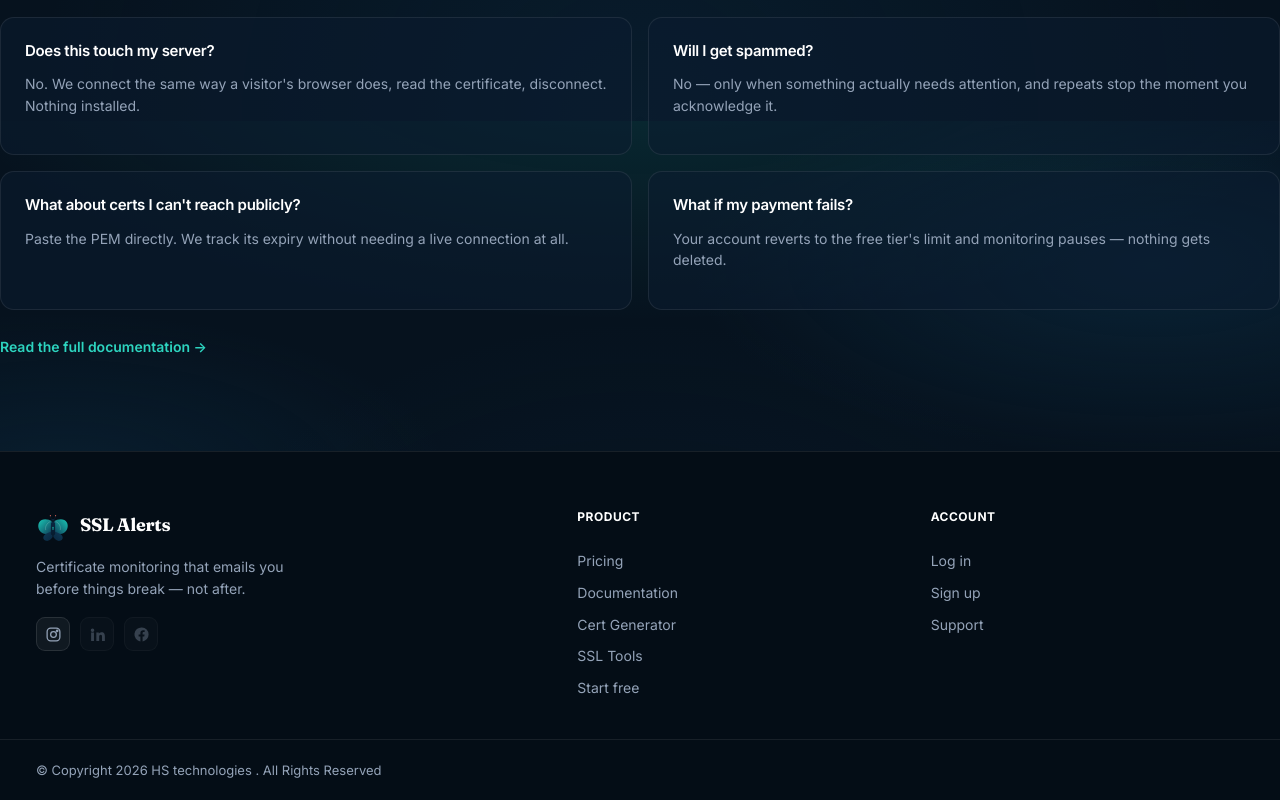
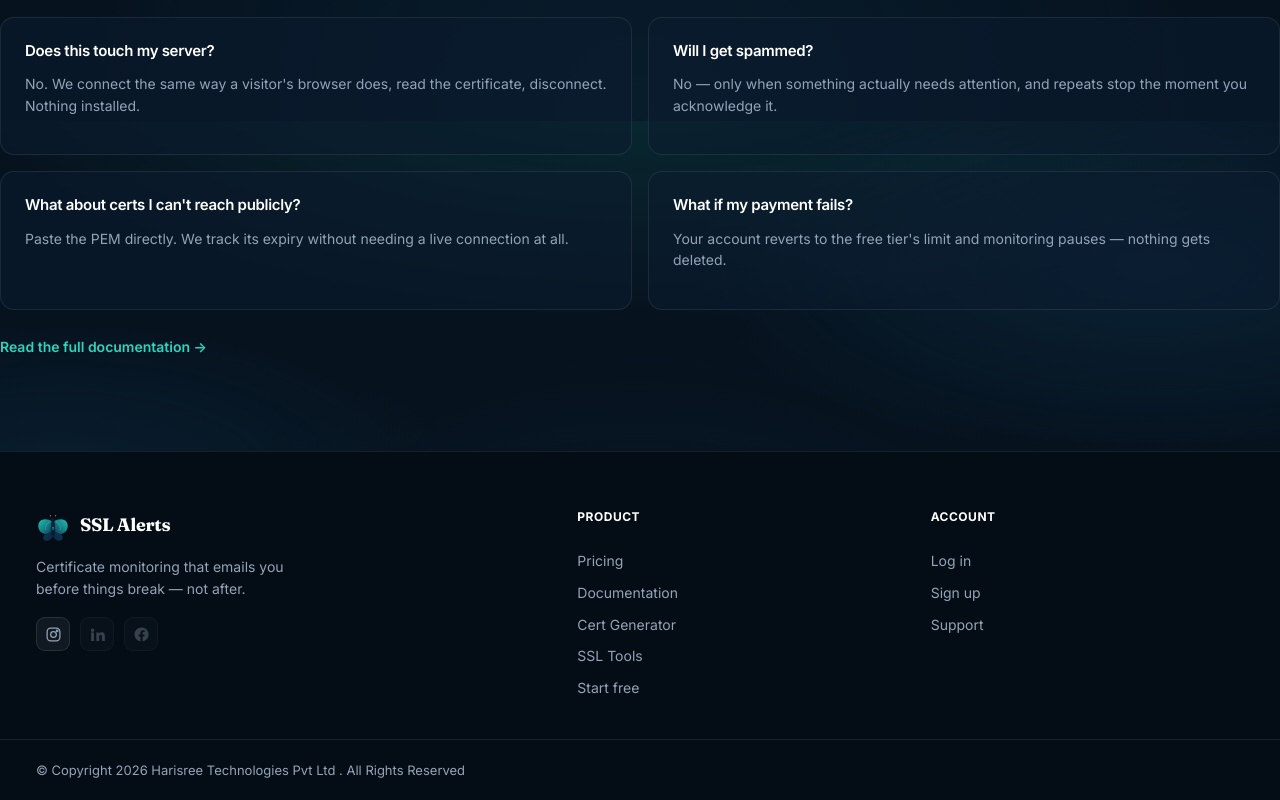
Before and after one commit to rohith0708/ssl_alerts, a website: page public/index.html in a window 1280 px wide. Shown: the part 5479-6279 px from the top of the page. Drawn offline with Linux system fonts and the light colour scheme; no server answers.

Commit message:
docs: update footer copyright to Harisree Technologies Pvt Ltd

```diff
--- a/public/index.html
+++ b/public/index.html
@@ -635,7 +635,7 @@
     </div>
   </div>
   <div class="footer-bottom container">
-    <span>© Copyright 2026 HS technologies . All Rights Reserved</span>
+    <span>© Copyright 2026 Harisree Technologies Pvt Ltd . All Rights Reserved</span>
   </div>
 </footer>
 
```
